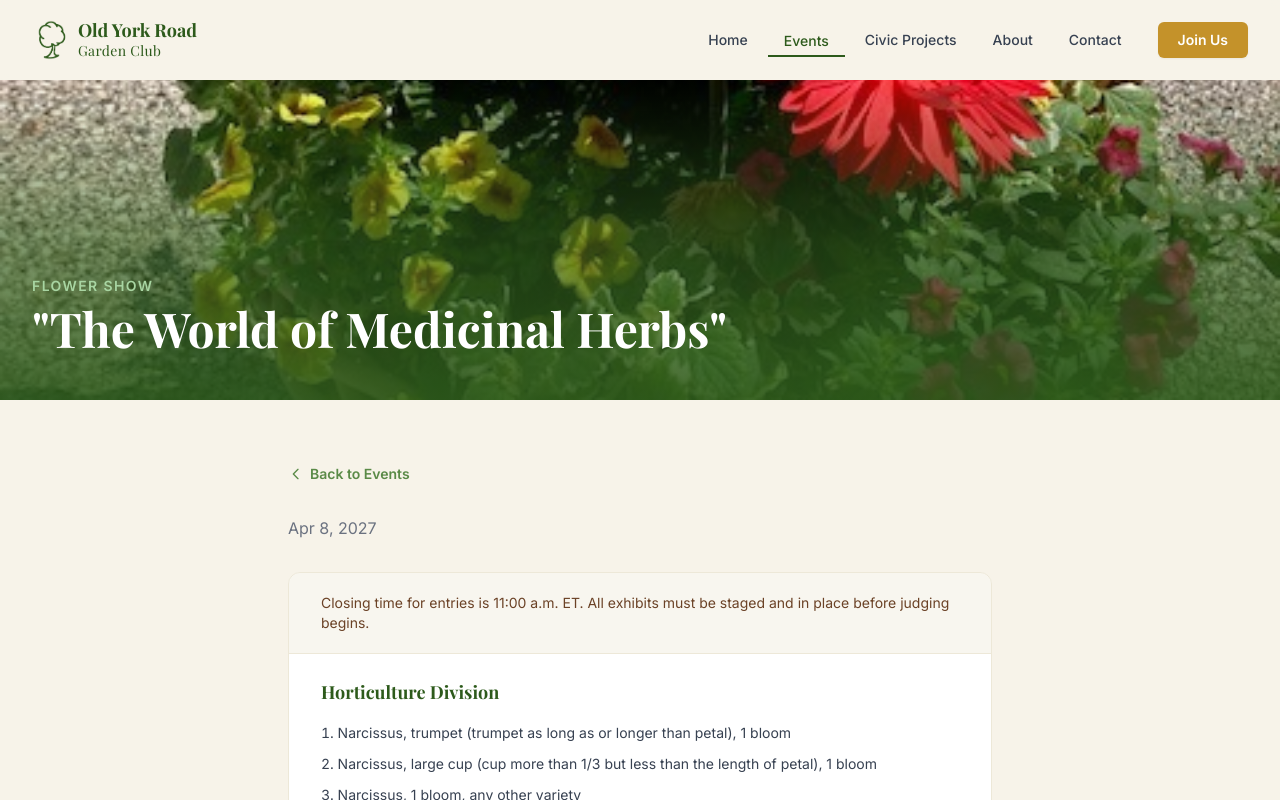
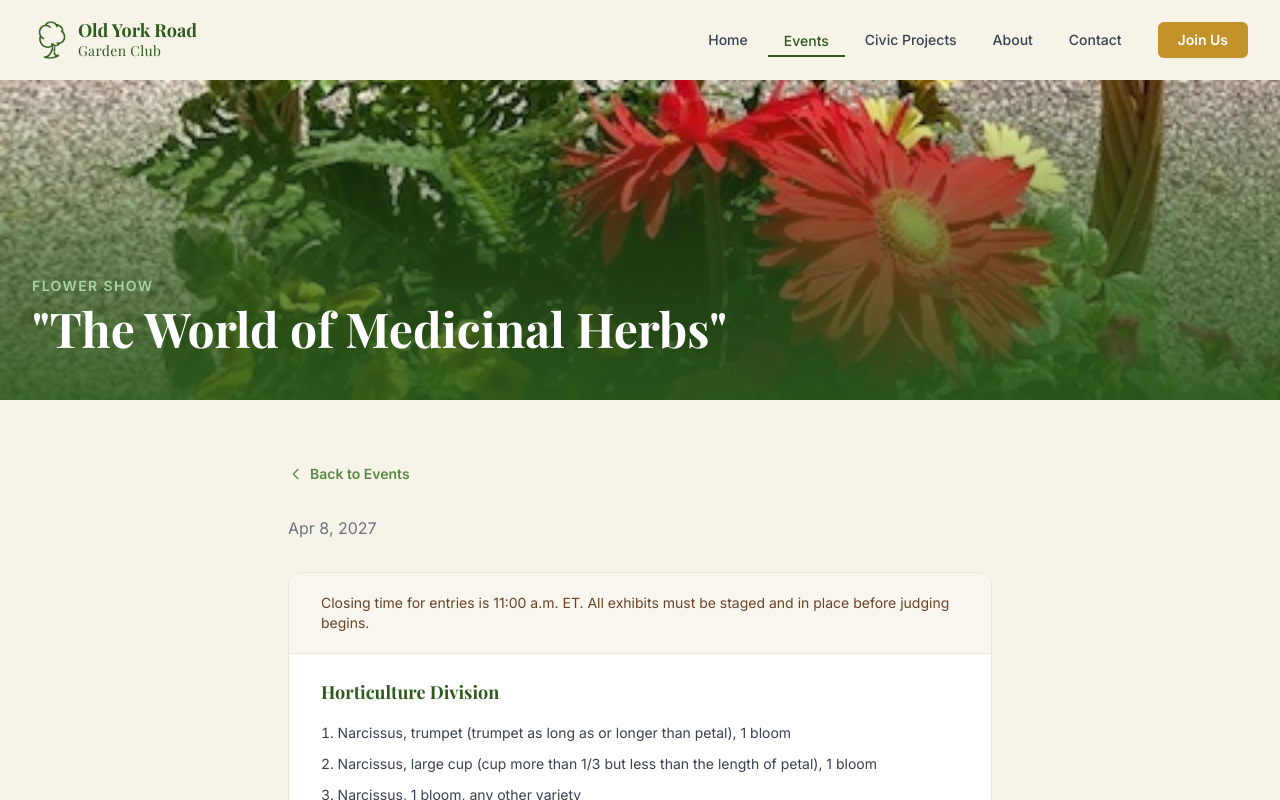
Before and after one commit to VictoriaVasys/old-york-road-garden-club, a React (Vite) app: page /events/apr-2027 in a window 1280 px wide. Shown: the top 800 px of the page. Built offline with nearby package versions, Linux system fonts and the light colour scheme; a web font is replaced by a local one.

Commit message:
style: nudge flower show detail banner crop down further
Co-Authored-By: Claude Sonnet 5 <noreply@anthropic.com>
Claude-Session: https://claude.ai/code/session_014tztRu1gvvWf8Eb9F6s3eQ

```diff
--- a/src/pages/FlowerShowDetail.tsx
+++ b/src/pages/FlowerShowDetail.tsx
@@ -15,7 +15,7 @@ export default function FlowerShowDetail() {
         <img
           src={imgs.img10}
           alt="Plant sale raffle basket"
-          className="absolute inset-0 w-full h-full object-cover object-[center_60%]"
+          className="absolute inset-0 w-full h-full object-cover object-[50%_calc(50%+50px)]"
         />
         <div className="absolute inset-0 bg-gradient-to-t from-forest/90 via-forest/60 to-transparent" />
         <div className="relative z-10 max-w-7xl mx-auto px-4 sm:px-6 lg:px-8 w-full">
```
